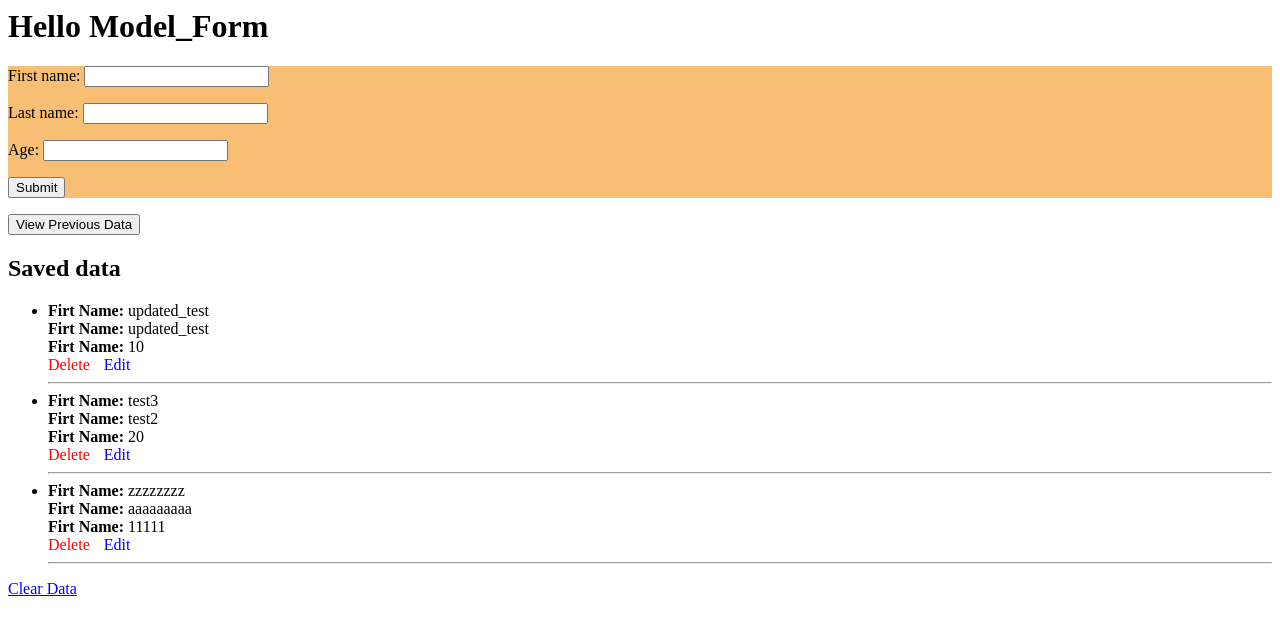
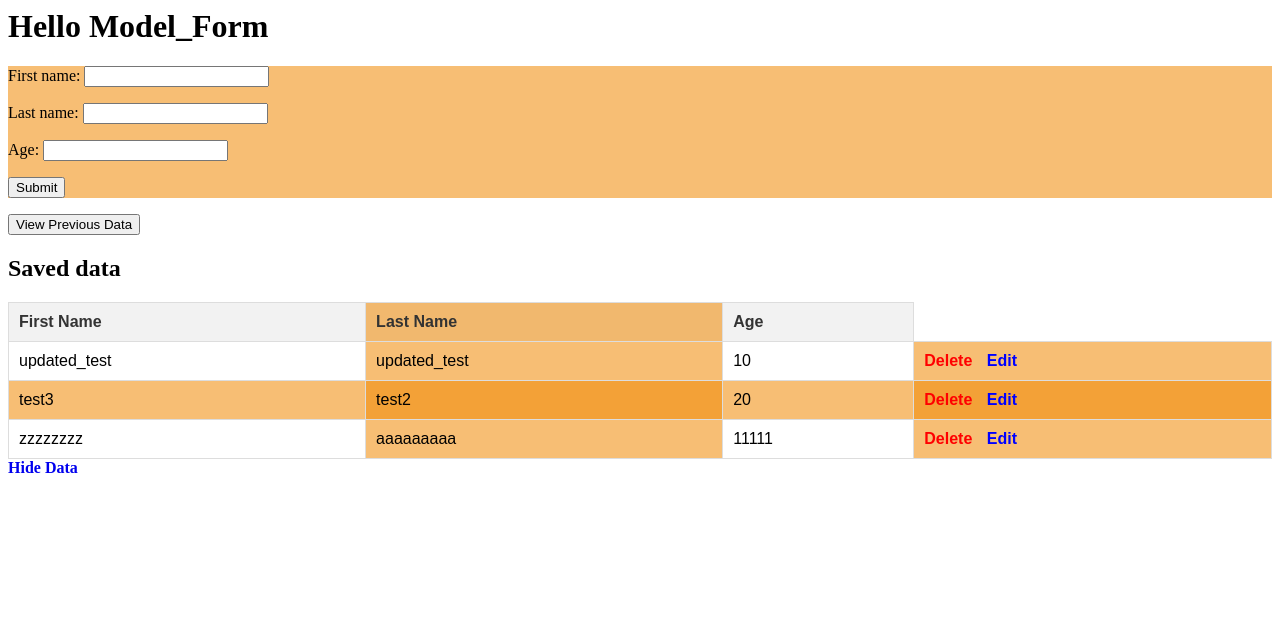
Before and after one commit to Yahiadiab/demo_form_two, a Django app: template demoapp/templates/home.html in a window 1280 px wide. Shown: the top 635 px of the page. Run offline with Django 5.2, Linux system fonts and the light colour scheme; the template is opened without the code that fills it: values that come from a table or form of the project are taken from there, others are empty; data comes from the database, SQL or seed files in the repository; both versions use the stored data as it was after the commit.

Commit message:
FrontEnd-Updates

```diff
--- a/demoapp/templates/home.html
+++ b/demoapp/templates/home.html
@@ -22,24 +22,84 @@
 
 {% if saved_data %}
     <h2> Saved data </h2>
-    <ul>
-        {% for item in saved_data %}
-            <li>
-                <strong>Firt Name:</strong> {{item.first_name}} <br>
-                <strong>Firt Name:</strong> {{item.last_name}} <br>
-                <strong>Firt Name:</strong> {{item.age}} <br>
+    <table>
+        <thead>
+            <tr>
 
-                <a href="{% url 'delete_entry' item.id %}"
-                   style="color: red; text-decoration: none; margin-right: 10px;">Delete</a>
+                <th>First Name</th>
+                <th>Last Name</th>
+                <th>Age</th>
+            </tr>
+        </thead>
 
-                <a href="{% url 'update_entry' item.id %}"
-                   style="color: blue; text-decoration: none;">Edit</a>
-                <hr>
+        <tbody>
+            {% for item in saved_data %}
+
+            <tr >
+
+                <td>{{item.first_name}}</td>
+                <td>{{item.last_name}} </td>
+                <td>{{item.age}}</td>
+                <td>
+                    <a href="{% url 'delete_entry' item.id %}"
+                        class="delete-link">Delete</a>
+
+                    <a href="{% url 'update_entry' item.id %}"
+                        class="edit-link">Edit</a>
+
+                </td>
+            </tr>
+
+            {% endfor %}
+
+        </tbody>
 
 
-            </li>
-        {% endfor %}
-    </ul>
-    <a href="/" style="color: blue;">Clear Data</a>
+    </table>
+    <a href="/" style="font-weight: bold">Hide Data</a>
 
 {% endif %}
+<style>
+    table {
+        width: 100%;
+        border-collapse: collapse;
+        text-align: left;
+        font-family: Arial, sans-serif;
+    }
+
+    th, td {
+        padding: 10px;
+        border: 1px solid #ddd;
+    }
+
+    /* Header Row Styling */
+    thead tr {
+        background-color: #f2f2f2;
+        color: #333;
+    }
+
+
+    tr:nth-child(even) {
+        background-color: rgba(240, 139, 8, 0.56);
+    }
+
+
+    th:nth-child(even), td:nth-child(even) {
+        background-color: rgba(240, 139, 8, 0.56);
+    }
+
+
+    a {
+        text-decoration: none;
+        font-weight: bold;
+    }
+
+    .delete-link {
+        color: red;
+        margin-right: 10px;
+    }
+
+    .edit-link {
+        color: blue;
+    }
+</style>
```
Also changed, not shown: db.sqlite3.
